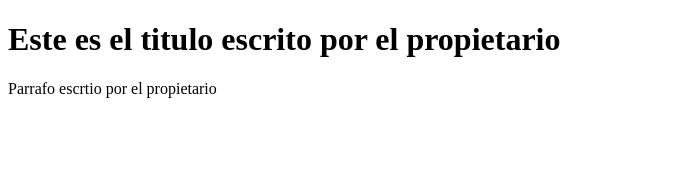
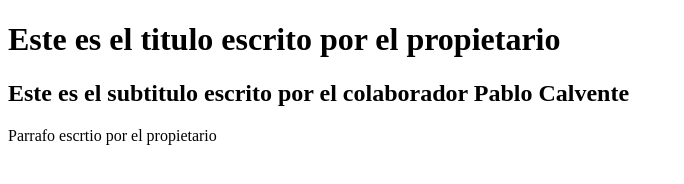
Before and after one commit to Fejefertru01/HTML, a plain HTML site: page index.html in a window 1280 px wide. Shown: the whole page, without its empty margins (0-684 px from the left). Drawn offline with Linux system fonts and the light colour scheme.

Commit message:
Añadido el parrafo de calvente

```diff
--- a/index.html
+++ b/index.html
@@ -8,6 +8,9 @@
 </head>
 <body>
     <h1>Este es el titulo escrito por el propietario</h1>
+
+	<h2>Este es el subtitulo escrito por el colaborador Pablo Calvente</h2>
+
     <p>Parrafo escrtio por el propietario</p>
 </body>
 </html>
```
